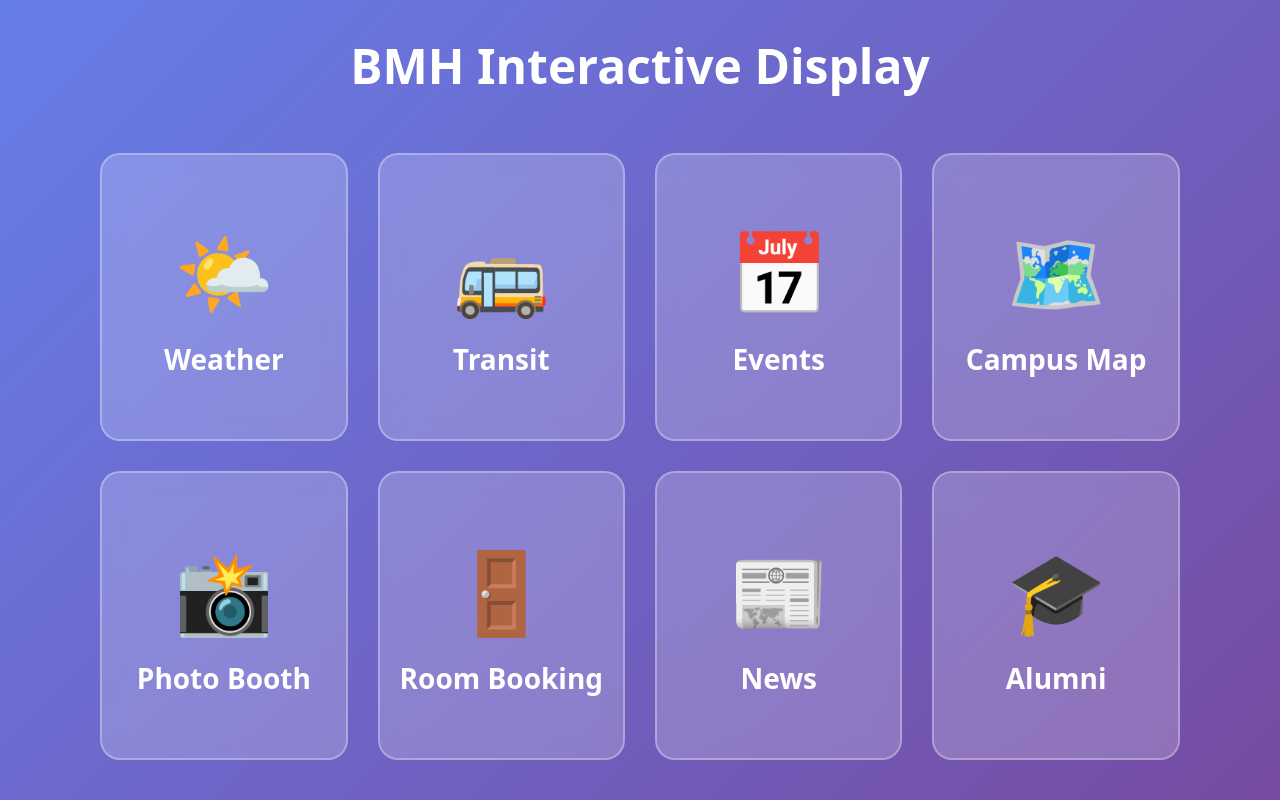
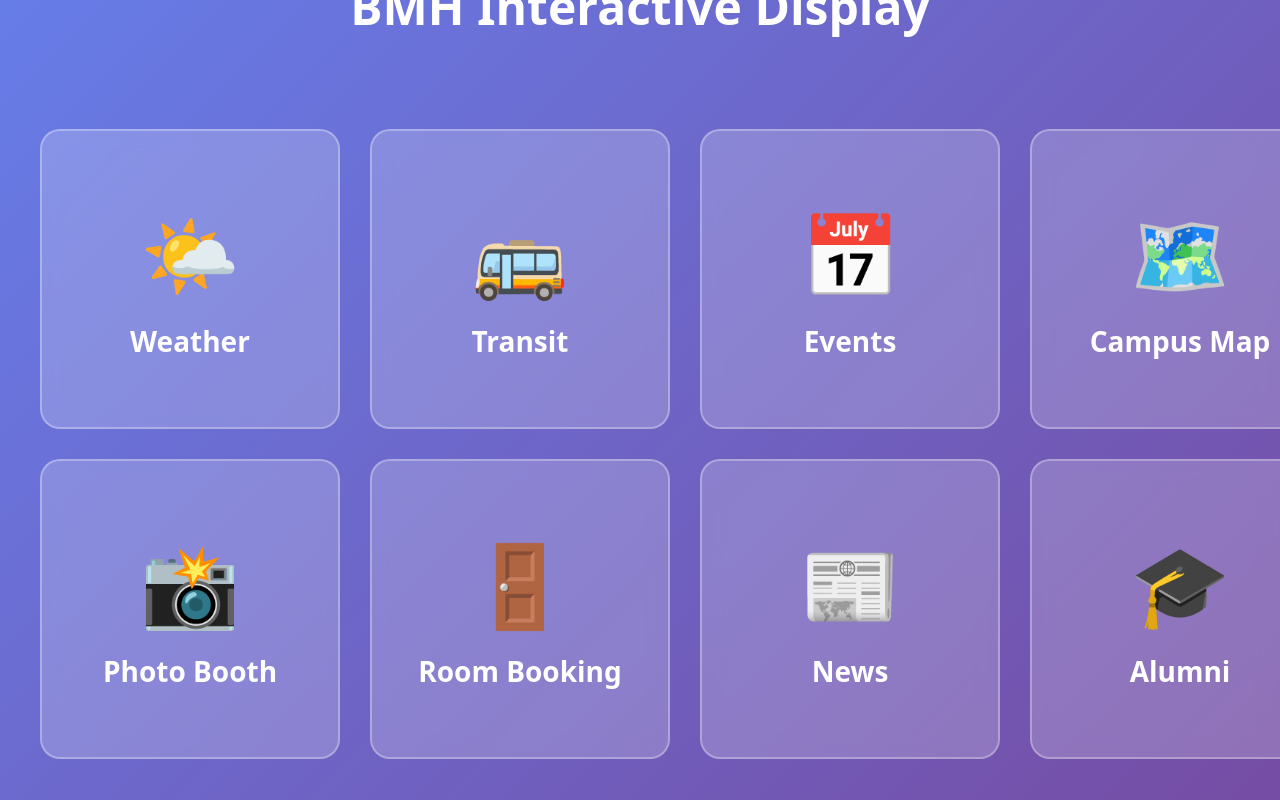
Before and after one commit to JacobOmdara/ESSDEVInteractiveTouchScreen, a React (Vite) app in the folder react-with-flask/: page / in a window 1280 px wide. Built offline with nearby package versions, Linux system fonts and the light colour scheme.

Commit message:
frontend update pretty

```diff
--- a/react-with-flask/src/App.jsx
+++ b/react-with-flask/src/App.jsx
@@ -91,7 +91,7 @@ function MainMenu() {
         <h1 style={{
           fontSize: '48px',
           color: 'white',
-          marginBottom: '10px',
+          marginBottom: '-15px',
           fontWeight: '700'
         }}>
           BMH Interactive Display
@@ -105,7 +105,7 @@ function MainMenu() {
         gridTemplateColumns: 'repeat(4, 1fr)',
         gap: '30px',
         maxWidth: '1400px',
-        margin: '0 auto',
+        margin: '60px auto',
         flex: 1,
       }}>
         {apps.map((app) => (
@@ -122,7 +122,8 @@ function MainMenu() {
               backdropFilter: 'blur(10px)',
               textAlign: 'center',
               color: 'white',
-              minHeight: '200px',
+              height: '300px',
+              width: '300px',
               display: 'flex',
               flexDirection: 'column',
               alignItems: 'center',
```
